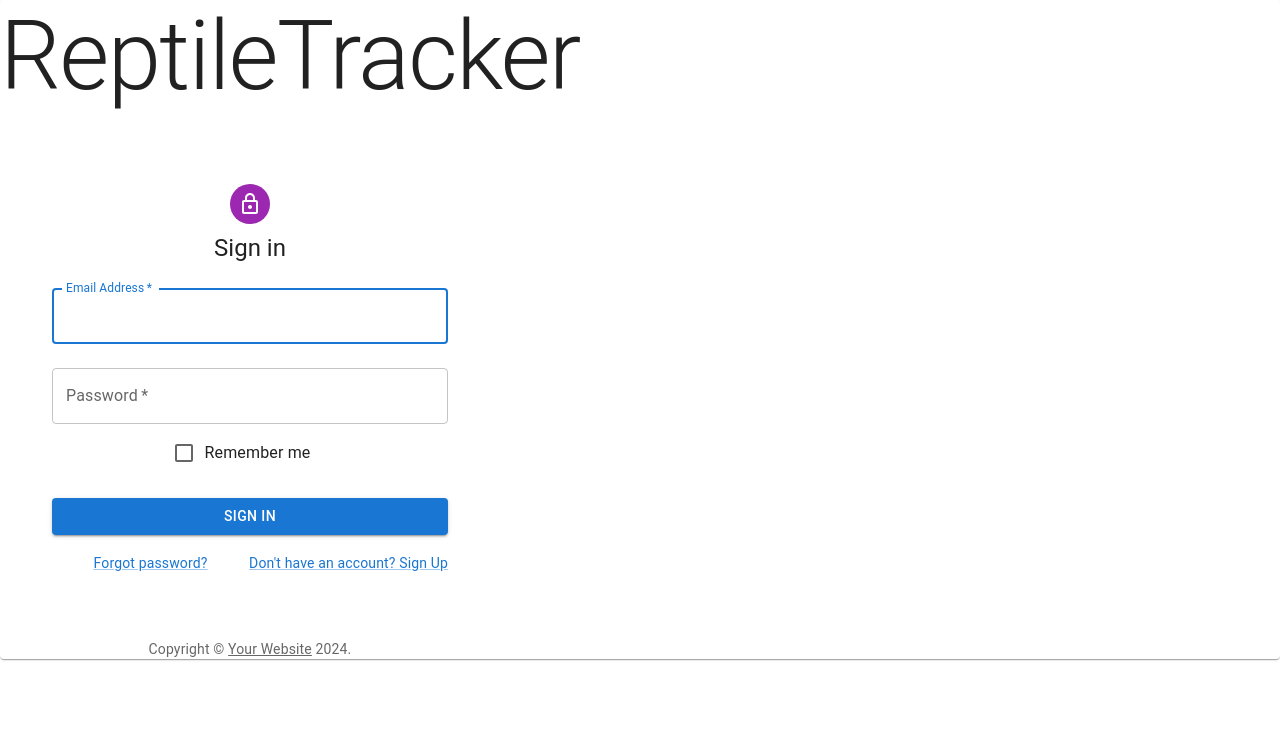
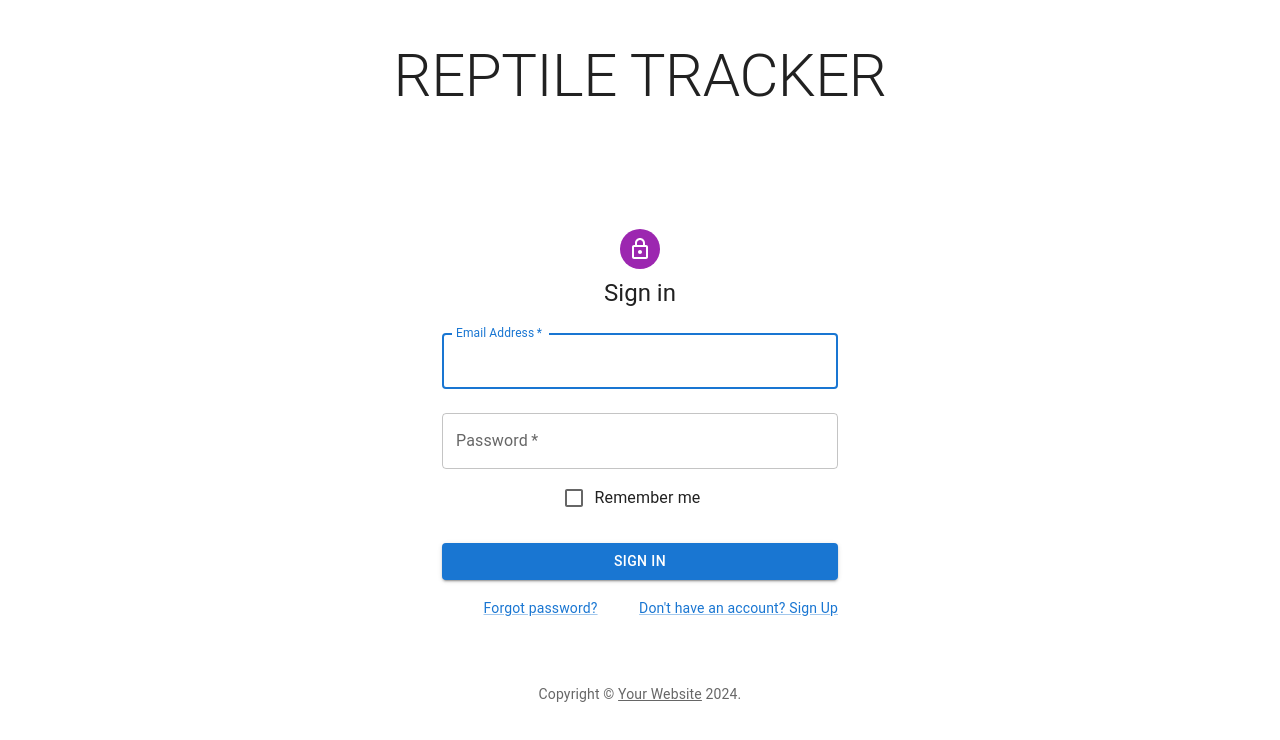
Before and after one commit to atenghamn/ReptiletrackerDashboard, a React (Create React App) app: page / in a window 1280 px wide. Shown: the top 740 px of the page. Built offline with nearby package versions, Linux system fonts and the light colour scheme.

Commit message:
made some minor changes to the login component and put a grid on the startpage container

```diff
--- a/src/components/login.tsx
+++ b/src/components/login.tsx
@@ -22,38 +22,17 @@ const Login = () => {
 
     const [username, setUsername] = useState<string>('');
     const [password, setPassword] = useState<string>('');
-    const [backdrop, setBackrop] = useState<boolean>(false);
-
-    const onChangeUsername = (e: React.ChangeEvent<HTMLInputElement>) => {
-        setUsername(e.target.value);
-    }
-
-    const onChangePassword = (e: React.ChangeEvent<HTMLInputElement>) => {
-        setPassword(e.target.value);
-    }
-
-    const handleCloseBackdrop = () => {
-        setBackrop(false);
-    }
-
-    const handleOpenBackdrop = () => {
-        setBackrop(true);
-    }
 
     const handleLogin = (event: React.FormEvent<HTMLFormElement>) => {
         event.preventDefault();
-        handleOpenBackdrop();
+
         const data = new FormData(event.currentTarget);
-        // ONLY FOR TESTING!!!!!!!!!1
-        console.log({
-            email: data.get('email'),
-            password: data.get('password'),
-          });
-        // ---------------------------------------------
+        setUsername(data.get('email') as string);
+        setPassword(data.get('password') as string);
+
         AuthService.login(username, password,).then( () => {
             window.location.reload();
         })
-        handleCloseBackdrop();
     }
 
     function Copyright(props: any) {
--- a/src/containers/startPage.tsx
+++ b/src/containers/startPage.tsx
@@ -1,18 +1,27 @@
-import { Paper, Box, Typography } from "@mui/material";
+import { Paper, Box, Typography, Grid } from "@mui/material";
 import React from "react";
 import Login from "../components/login";
 
 const StartPage = () => {
 
     return (
-        <Paper>
-            <Box sx={{ width: '100%', maxWidth: 500 }}>
-                <Typography variant="h1" gutterBottom>
-                    ReptileTracker
-                </Typography>
-                <Login />
-            </Box>
-        </Paper>
+        <Grid container
+                justifyContent="center"
+                spacing={3}
+                direction="column"
+                alignItems="stretch"
+                >
+                    <Grid item
+                    xs={6} lg
+                     marginTop={5}>
+                        <Typography variant="h2" gutterBottom>
+                            REPTILE TRACKER
+                        </Typography>
+                    </Grid>
+                    <Grid item>
+                        <Login />
+                    </Grid>
+        </Grid>
     );
 }
 
```
